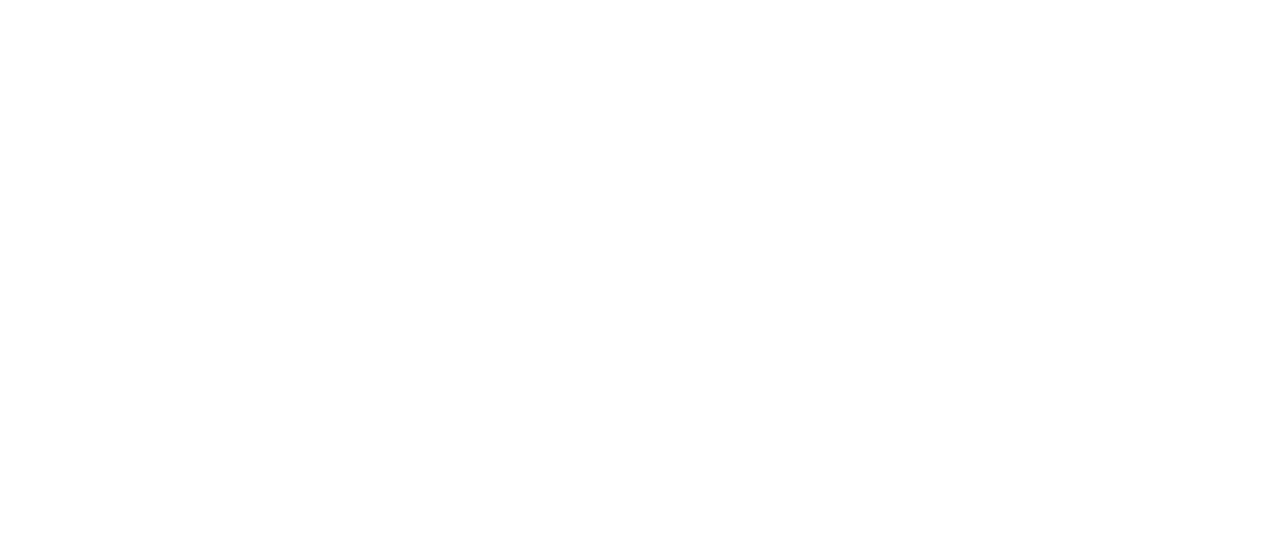
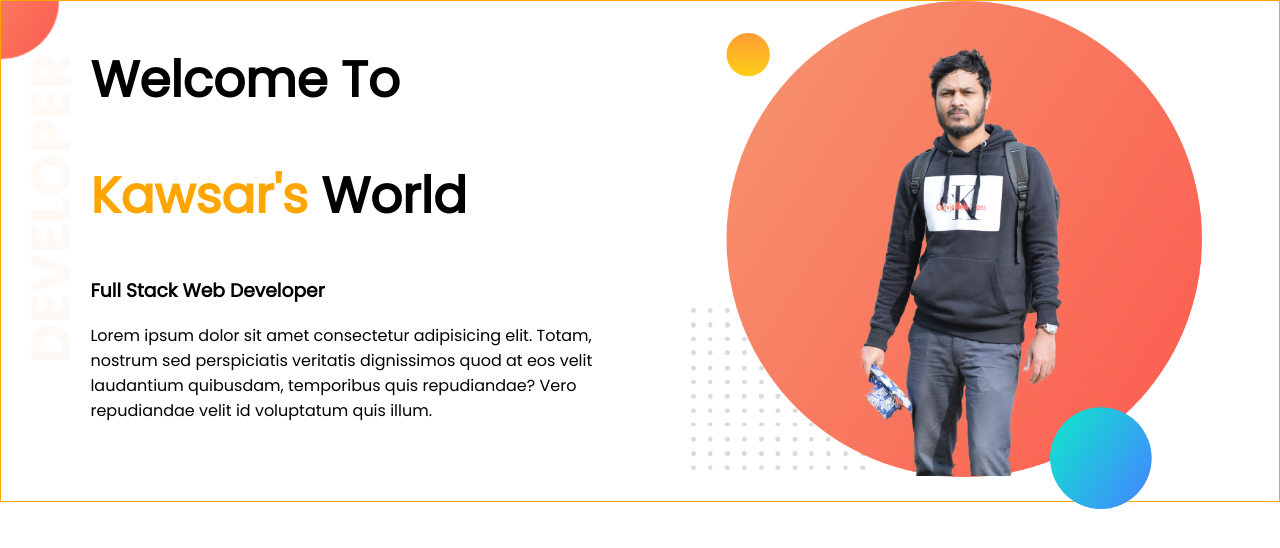
Before and after one commit to kawsarG/PortfolioWebsite, a plain HTML site: page index.html in a window 1280 px wide. Drawn offline with Linux system fonts and the light colour scheme.

Commit message:
second commit

```diff
--- a/index.html
+++ b/index.html
@@ -4,8 +4,20 @@
     <meta charset="UTF-8">
     <meta name="viewport" content="width=device-width, initial-scale=1.0">
     <title>Kawsar Ahmed</title>
+    <link href="https://fonts.googleapis.com/css?family=Poppins&display=swap" rel="stylesheet">
+    <link rel="stylesheet" href="style.css">
 </head>
 <body>
-
+    <section class="top-banner">
+        <div class="half-part">
+            <h1>Welcome To</h1>
+            <h1> <span class="name-high">Kawsar's</span> World</h1>
+            <h3>Full Stack Web Developer</h3>
+            <p>Lorem ipsum dolor sit amet consectetur adipisicing elit. Totam, nostrum sed perspiciatis veritatis dignissimos quod at eos velit laudantium quibusdam, temporibus quis repudiandae? Vero repudiandae velit id voluptatum quis illum.</p>
+        </div>
+        <div class="half-part">
+            <img src="images/profile.png" alt="">
+        </div>
+    </section>
 </body>
 </html>
--- /dev/null
+++ b/style.css
@@ -0,0 +1,28 @@
+body{
+    margin: 0;
+    font-family: 'Poppins', sans-serif;
+}
+h1{
+    font-size: 50px;
+}
+.name-high{
+    color: orange;
+}
+.half-part{
+    width: 40%;
+    float: left;
+    margin-left: 5%;
+    padding-left: 2%;
+}
+
+.half-part img{
+    width: 100%;
+}
+.top-banner{
+    border: 1px solid orange;
+    background-image: url("/images/top-banner.png");
+    background-repeat: no-repeat;
+}
+section{
+    height: 500px;
+}
```
Also changed, not shown: images/dream-bg.png (added), images/exp-bg.png (added), images/jhankar.png (added), images/jhankar2.png (added), images/my-bg.png (added), images/my-bg2.png (added), images/profile.png (added), images/top-banner.png (added).
